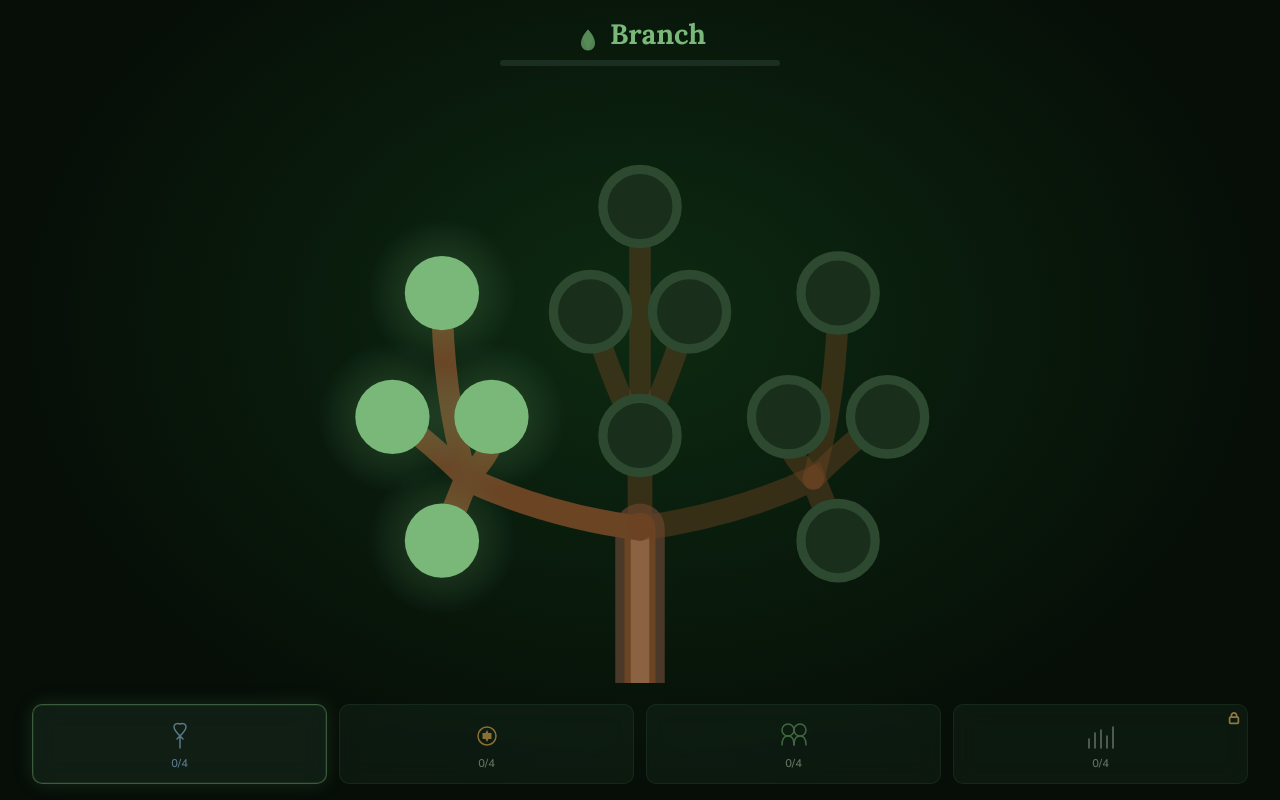
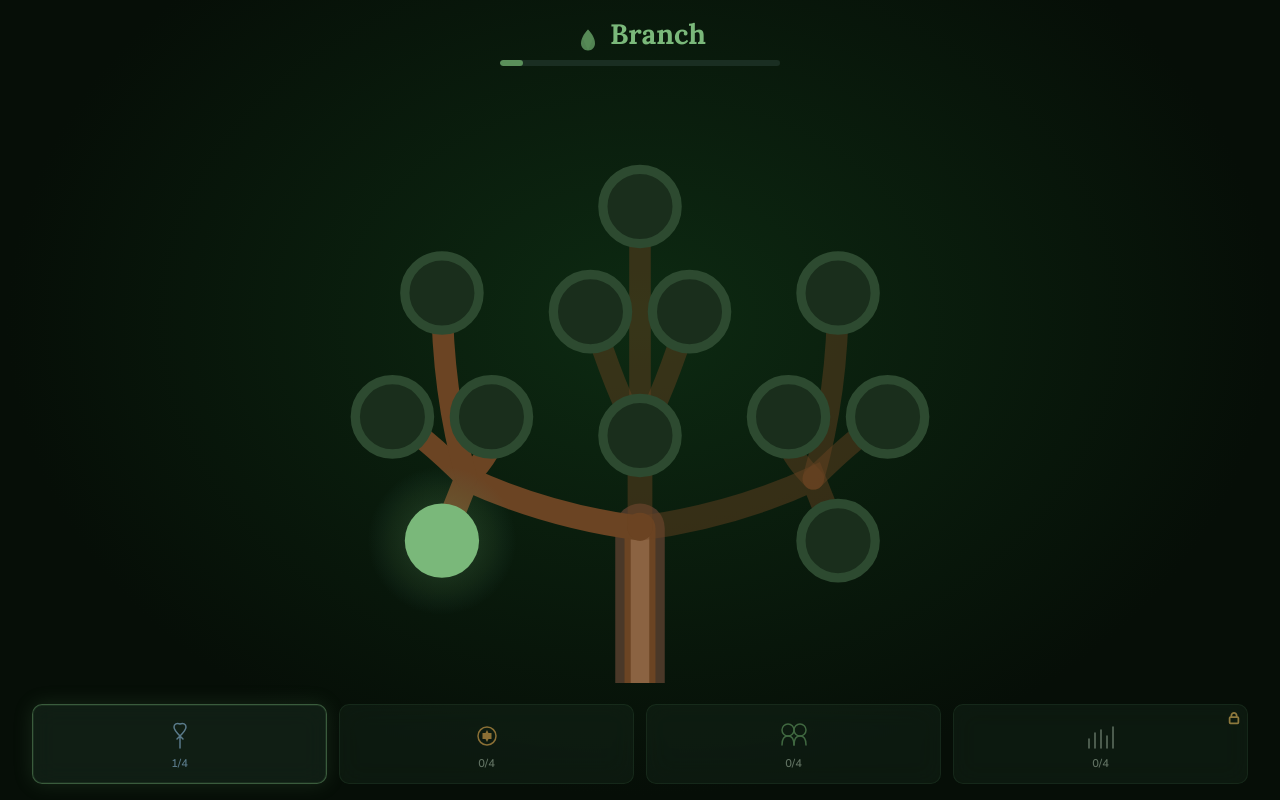
Before and after one commit to allenabraham106/AIForGood, a React (Vite) app: page / in a window 1280 px wide. Built offline with nearby package versions, Linux system fonts and the light colour scheme.

Commit message:
We start with 1 Level only

```diff
--- a/src/App.jsx
+++ b/src/App.jsx
@@ -1,10 +1,12 @@
 import { BrowserRouter, Routes, Route } from 'react-router-dom'
+import { ProgressProvider } from './context/ProgressContext'
 import BranchScreen from './screens/BranchScreen'
 import PhraseScreen from './screens/PhraseScreen'
 import VoiceScreen from './screens/VoiceScreen'
 
 function App() {
   return (
+    <ProgressProvider>
       <BrowserRouter>
         <Routes>
           <Route path="/" element={<BranchScreen />} />
@@ -12,6 +14,7 @@ function App() {
           <Route path="/practice/:scenarioId/:lessonId" element={<VoiceScreen />} />
         </Routes>
       </BrowserRouter>
+    </ProgressProvider>
   )
 }
 
--- a/src/components/TreeBranches.jsx
+++ b/src/components/TreeBranches.jsx
@@ -1,4 +1,4 @@
-import { SECTION_STATUS } from '../data/lessons'
+import { useProgress } from '../context/ProgressContext'
 
 const BRANCH = '#6b4423'
 const BRANCH_DIMMER = 'rgba(107, 68, 35, 0.45)'
@@ -10,9 +10,10 @@ const BARK = {
 }
 
 export default function TreeBranches() {
-  const basics = SECTION_STATUS.basics === 'active' ? BRANCH : BRANCH_DIMMER
-  const speaking = SECTION_STATUS.speaking === 'active' ? BRANCH : BRANCH_DIMMER
-  const community = SECTION_STATUS.community === 'active' ? BRANCH : BRANCH_DIMMER
+  const { isSectionActive } = useProgress()
+  const basics = isSectionActive('basics') ? BRANCH : BRANCH_DIMMER
+  const speaking = isSectionActive('speaking') ? BRANCH : BRANCH_DIMMER
+  const community = isSectionActive('community') ? BRANCH : BRANCH_DIMMER
 
   return (
     <g className="tree-branches">
--- /dev/null
+++ b/src/context/ProgressContext.jsx
@@ -0,0 +1,118 @@
+import { createContext, useContext, useState, useEffect, useCallback } from 'react'
+
+const STORAGE_KEY = 'branch-progress'
+
+const INITIAL_STATE = {
+  branch1: [true, false, false, false],
+  branch2: [false, false, false, false],
+  branch3: [false, false, false, false],
+  branch4: [false, false, false, false],
+}
+
+function loadProgress() {
+  try {
+    const stored = localStorage.getItem(STORAGE_KEY)
+    if (stored) {
+      const parsed = JSON.parse(stored)
+      return {
+        branch1: parsed.branch1 ?? INITIAL_STATE.branch1,
+        branch2: parsed.branch2 ?? INITIAL_STATE.branch2,
+        branch3: parsed.branch3 ?? INITIAL_STATE.branch3,
+        branch4: parsed.branch4 ?? INITIAL_STATE.branch4,
+      }
+    }
+  } catch (_) {}
+  return { ...INITIAL_STATE }
+}
+
+function saveProgress(state) {
+  try {
+    localStorage.setItem(STORAGE_KEY, JSON.stringify(state))
+  } catch (_) {}
+}
+
+// Map lessonId (b1, s1, c1, etc) to branch key and index
+const LESSON_TO_BRANCH = {
+  b1: ['branch1', 0], b2: ['branch1', 1], b3: ['branch1', 2], b4: ['branch1', 3],
+  s1: ['branch2', 0], s2: ['branch2', 1], s3: ['branch2', 2], s4: ['branch2', 3],
+  c1: ['branch3', 0], c2: ['branch3', 1], c3: ['branch3', 2], c4: ['branch3', 3],
+}
+
+const ProgressContext = createContext(null)
+
+export function ProgressProvider({ children }) {
+  const [progress, setProgress] = useState(loadProgress)
+
+  useEffect(() => {
+    saveProgress(progress)
+  }, [progress])
+
+  const isLeafUnlocked = useCallback((branchKey, index) => {
+    const branch = progress[branchKey]
+    return branch && branch[index] === true
+  }, [progress])
+
+  const unlockLeaf = useCallback((branchKey, index) => {
+    setProgress((prev) => {
+      const branch = [...(prev[branchKey] ?? [false, false, false, false])]
+      if (index >= 0 && index < branch.length) {
+        branch[index] = true
+      }
+      return { ...prev, [branchKey]: branch }
+    })
+  }, [])
+
+  const unlockNextAfterLesson = useCallback((lessonId) => {
+    const [branchKey, index] = LESSON_TO_BRANCH[lessonId] ?? [null, -1]
+    if (!branchKey) return
+    const nextIndex = index + 1
+    const branch = progress[branchKey]
+    if (nextIndex < (branch?.length ?? 0)) {
+      unlockLeaf(branchKey, nextIndex)
+    } else {
+      const nextBranch = branchKey === 'branch1' ? 'branch2' : branchKey === 'branch2' ? 'branch3' : branchKey === 'branch3' ? 'branch4' : null
+      if (nextBranch) unlockLeaf(nextBranch, 0)
+    }
+  }, [progress, unlockLeaf])
+
+  const getNodeStatus = useCallback((node) => {
+    const [branchKey, index] = LESSON_TO_BRANCH[node.id] ?? [null, -1]
+    if (!branchKey) return 'locked'
+    return isLeafUnlocked(branchKey, index) ? 'active' : 'locked'
+  }, [isLeafUnlocked])
+
+  const isSectionActive = useCallback((sectionKey) => {
+    const branchMap = { basics: 'branch1', speaking: 'branch2', community: 'branch3', progress: 'branch4' }
+    const branchKey = branchMap[sectionKey]
+    const branch = progress[branchKey]
+    return branch?.some(Boolean) ?? false
+  }, [progress])
+
+  const getCompletedCount = useCallback((sectionKey) => {
+    const branchMap = { basics: 'branch1', speaking: 'branch2', community: 'branch3', progress: 'branch4' }
+    const branch = progress[branchMap[sectionKey]]
+    return branch?.filter(Boolean).length ?? 0
+  }, [progress])
+
+  const value = {
+    progress,
+    isLeafUnlocked,
+    unlockLeaf,
+    unlockNextAfterLesson,
+    getNodeStatus,
+    isSectionActive,
+    getCompletedCount,
+  }
+
+  return (
+    <ProgressContext.Provider value={value}>
+      {children}
+    </ProgressContext.Provider>
+  )
+}
+
+export function useProgress() {
+  const ctx = useContext(ProgressContext)
+  if (!ctx) throw new Error('useProgress must be used within ProgressProvider')
+  return ctx
+}
--- a/src/data/lessons.js
+++ b/src/data/lessons.js
@@ -48,13 +48,6 @@ export const SCENARIOS = {
   },
 };
 
-// Section status: 'active' = green (ready to level up), 'locked' = purple
-export const SECTION_STATUS = {
-  basics: 'active',
-  speaking: 'locked',
-  community: 'locked',
-};
-
 // Tree node positions - each section is one branch, nodes share section color
 export const TREE_NODES = [
   { id: 'b1', section: 'basics', x: 18, y: 72, type: 'speech' },
--- a/src/screens/BranchScreen.jsx
+++ b/src/screens/BranchScreen.jsx
@@ -9,7 +9,8 @@ import {
   ChartIcon,
   LockIcon,
 } from '../components/Icons'
-import { SCENARIOS, TREE_NODES, SECTION_STATUS } from '../data/lessons'
+import { useProgress } from '../context/ProgressContext'
+import { SCENARIOS, TREE_NODES } from '../data/lessons'
 import './BranchScreen.css'
 
 const CATEGORY_COLORS = {
@@ -21,10 +22,13 @@ const CATEGORY_COLORS = {
 
 export default function BranchScreen() {
   const navigate = useNavigate()
-  const overallProgress = 0
+  const { getNodeStatus, isSectionActive, getCompletedCount } = useProgress()
+
+  const completedTotal = getCompletedCount('basics') + getCompletedCount('speaking') + getCompletedCount('community')
+  const overallProgress = completedTotal / 12
 
   const handleNodeClick = (node) => {
-    const status = SECTION_STATUS[node.section]
+    const status = getNodeStatus(node)
     if (status === 'locked') return
     navigate(`/lesson/${node.section}/${node.id}`)
   }
@@ -32,8 +36,7 @@ export default function BranchScreen() {
   const handleCategoryClick = (key) => {
     const scenario = SCENARIOS[key]
     if (scenario?.locked) return
-    const sectionLocked = SECTION_STATUS[key] === 'locked'
-    if (sectionLocked) return
+    if (!isSectionActive(key)) return
     const firstLesson = scenario?.lessons?.[0]
     if (firstLesson) navigate(`/lesson/${key}/${firstLesson.id}`)
   }
@@ -68,25 +71,30 @@ export default function BranchScreen() {
             </radialGradient>
           </defs>
           <TreeBranches />
-          {TREE_NODES.map((node) => (
-            <TreeNode
-              key={node.id}
-              node={node}
-              status={SECTION_STATUS[node.section]}
-              isClickable={SECTION_STATUS[node.section] === 'active'}
-              onClick={() => handleNodeClick(node)}
-            />
-          ))}
+          {TREE_NODES.map((node) => {
+            const status = getNodeStatus(node)
+            return (
+              <TreeNode
+                key={node.id}
+                node={node}
+                status={status}
+                isClickable={status === 'active'}
+                onClick={() => handleNodeClick(node)}
+              />
+            )
+          })}
         </svg>
       </main>
 
       <nav className="branch-categories">
         {Object.entries(SCENARIOS).map(([key, scenario]) => {
-          const isLocked = scenario.locked || SECTION_STATUS[key] === 'locked'
+          const isLocked = scenario.locked || !isSectionActive(key)
+          const completed = getCompletedCount(key)
+          const label = scenario.locked ? '0/4' : `${completed}/4`
           return (
           <button
             key={key}
-            className={`category-btn ${isLocked ? 'locked' : ''} ${SECTION_STATUS[key] === 'active' ? 'active' : ''}`}
+            className={`category-btn ${isLocked ? 'locked' : ''} ${isSectionActive(key) ? 'active' : ''}`}
             onClick={() => handleCategoryClick(key)}
             disabled={isLocked}
             aria-label={key}
@@ -100,7 +108,7 @@ export default function BranchScreen() {
               <CategoryIcon id={key} />
             </span>
             <span className="category-progress" style={{ color: isLocked ? 'var(--text-muted)' : CATEGORY_COLORS[scenario.color] }}>
-              {scenario.label}
+              {label}
             </span>
           </button>
         )})}
--- a/src/screens/VoiceScreen.jsx
+++ b/src/screens/VoiceScreen.jsx
@@ -1,12 +1,14 @@
 import { useState, useEffect } from 'react'
 import { useParams, useNavigate } from 'react-router-dom'
 import { BackIcon, SpeakerIcon, MicIcon } from '../components/Icons'
+import { useProgress } from '../context/ProgressContext'
 import { SCENARIOS } from '../data/lessons'
 import './VoiceScreen.css'
 
 export default function VoiceScreen() {
   const { scenarioId, lessonId } = useParams()
   const navigate = useNavigate()
+  const { unlockNextAfterLesson } = useProgress()
   const [timer, setTimer] = useState(0)
   const [isRecording, setIsRecording] = useState(false)
   const [waveformBars] = useState(Array(12).fill(0.15))
@@ -38,6 +40,7 @@ export default function VoiceScreen() {
   }
 
   const handleNext = () => {
+    unlockNextAfterLesson(lessonId)
     if (nextLesson) {
       navigate(`/lesson/${scenarioId}/${nextLesson.id}`)
     } else {
```
Lines whose indentation alone changed are shown as unchanged.
